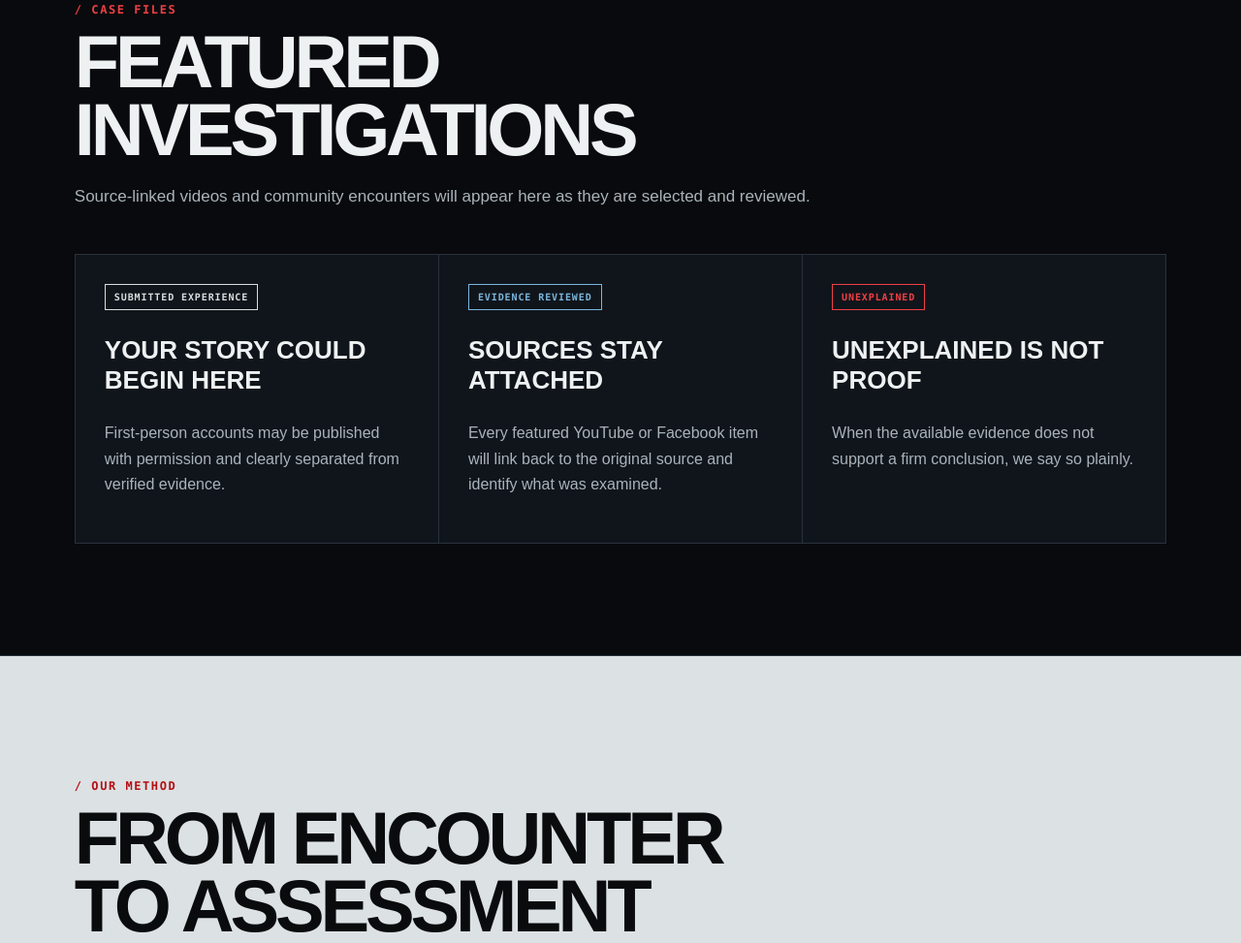
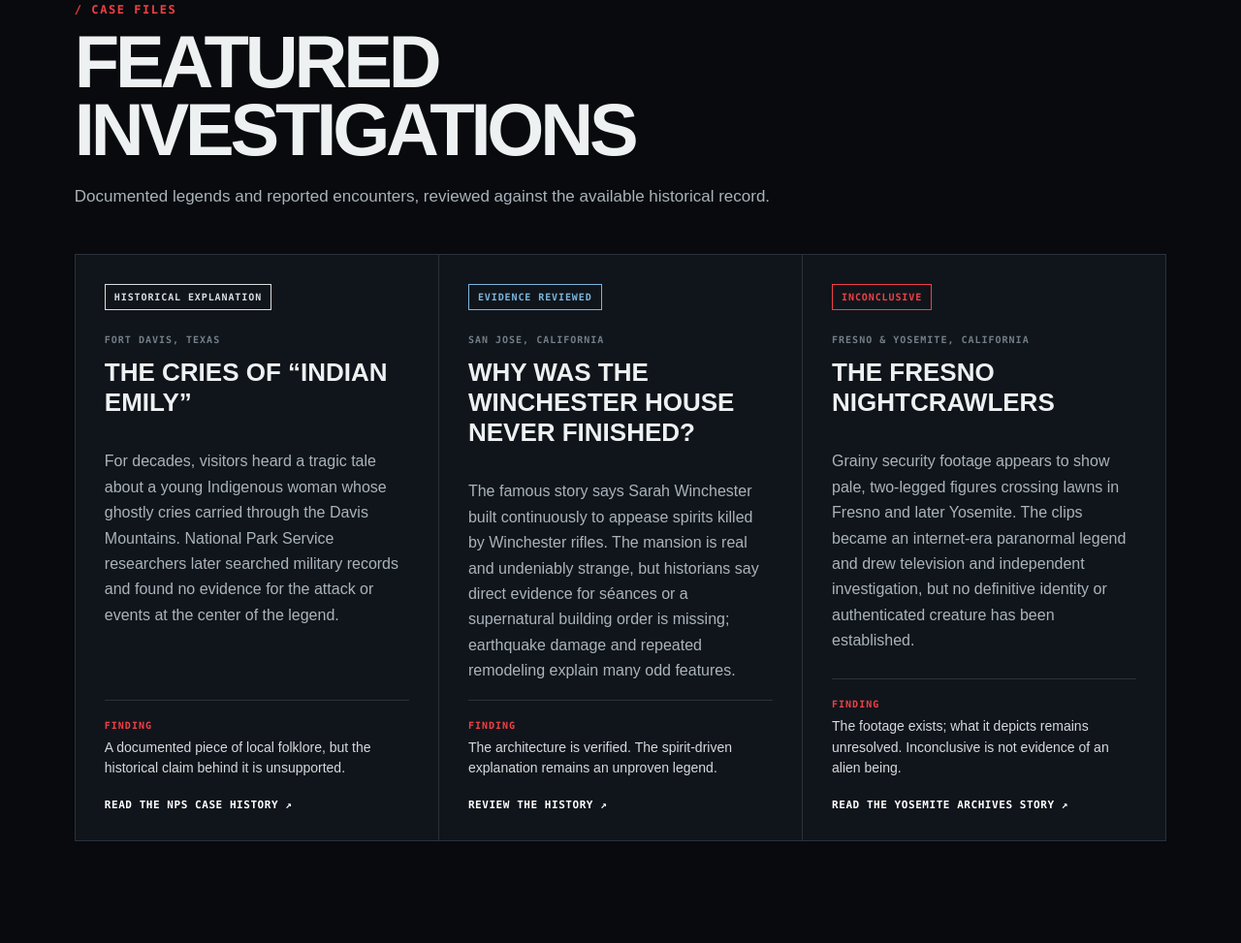
Before and after one commit to theetrufff5-prog/paranormal-fact-checked, a website: page public/index.html in a window 1280 px wide. Shown: the part 1025-1998 px from the top of the page at 97% size. Drawn offline with Linux system fonts and the light colour scheme.

Commit message:
Add first paranormal case files

```diff
--- a/public/index.html
+++ b/public/index.html
@@ -7,6 +7,7 @@
   <title>Paranormal: Fact Checked | Claims. Evidence. The Unknown.</title>
   <link rel="icon" href="paranormal-fact-checked-promo.png">
   <link rel="stylesheet" href="styles.css">
+  <style>.case-card{display:flex;flex-direction:column}.case-card h3{margin:13px 0 16px}.case-card .case-location{margin:25px 0 0;color:#737e87;font:700 10px var(--mono);letter-spacing:.1em}.status{align-self:flex-start}.explanation{color:#d8dde0}.case-finding{margin-top:auto;padding:20px 0;border-top:1px solid var(--line)}.case-finding b,.case-finding span{display:block}.case-finding b{margin-bottom:7px;color:#ef4045;font:800 10px var(--mono);letter-spacing:.1em;text-transform:uppercase}.case-finding span{color:#d6dade;font-size:14px;line-height:1.55}.case-link{color:#fff;font:800 11px var(--mono);letter-spacing:.05em;text-decoration:none}.case-link:hover,.case-link:focus-visible{color:#ef4045}</style>
 </head>
 <body>
   <header class="site-header">
@@ -36,12 +37,30 @@
       <div class="section-heading">
         <p class="kicker">/ CASE FILES</p>
         <h2 id="investigations-title">Featured investigations</h2>
-        <p>Source-linked videos and community encounters will appear here as they are selected and reviewed.</p>
+        <p>Documented legends and reported encounters, reviewed against the available historical record.</p>
       </div>
       <div class="case-grid">
-        <article class="case-card"><span class="status submitted">SUBMITTED EXPERIENCE</span><h3>Your story could begin here</h3><p>First-person accounts may be published with permission and clearly separated from verified evidence.</p></article>
-        <article class="case-card"><span class="status review">EVIDENCE REVIEWED</span><h3>Sources stay attached</h3><p>Every featured YouTube or Facebook item will link back to the original source and identify what was examined.</p></article>
-        <article class="case-card"><span class="status unexplained">UNEXPLAINED</span><h3>Unexplained is not proof</h3><p>When the available evidence does not support a firm conclusion, we say so plainly.</p></article>
+        <article class="case-card">
+          <span class="status explanation">HISTORICAL EXPLANATION</span><p class="case-location">FORT DAVIS, TEXAS</p>
+          <h3>The cries of “Indian Emily”</h3>
+          <p>For decades, visitors heard a tragic tale about a young Indigenous woman whose ghostly cries carried through the Davis Mountains. National Park Service researchers later searched military records and found no evidence for the attack or events at the center of the legend.</p>
+          <div class="case-finding"><b>Finding</b><span>A documented piece of local folklore, but the historical claim behind it is unsupported.</span></div>
+          <a class="case-link" href="https://www.nps.gov/foda/learn/historyculture/indian-emily.htm" target="_blank" rel="noreferrer">READ THE NPS CASE HISTORY <span>↗</span></a>
+        </article>
+        <article class="case-card">
+          <span class="status review">EVIDENCE REVIEWED</span><p class="case-location">SAN JOSE, CALIFORNIA</p>
+          <h3>Why was the Winchester house never finished?</h3>
+          <p>The famous story says Sarah Winchester built continuously to appease spirits killed by Winchester rifles. The mansion is real and undeniably strange, but historians say direct evidence for séances or a supernatural building order is missing; earthquake damage and repeated remodeling explain many odd features.</p>
+          <div class="case-finding"><b>Finding</b><span>The architecture is verified. The spirit-driven explanation remains an unproven legend.</span></div>
+          <a class="case-link" href="https://www.history.com/articles/winchester-house-haunted" target="_blank" rel="noreferrer">REVIEW THE HISTORY <span>↗</span></a>
+        </article>
+        <article class="case-card">
+          <span class="status unexplained">INCONCLUSIVE</span><p class="case-location">FRESNO &amp; YOSEMITE, CALIFORNIA</p>
+          <h3>The Fresno Nightcrawlers</h3>
+          <p>Grainy security footage appears to show pale, two-legged figures crossing lawns in Fresno and later Yosemite. The clips became an internet-era paranormal legend and drew television and independent investigation, but no definitive identity or authenticated creature has been established.</p>
+          <div class="case-finding"><b>Finding</b><span>The footage exists; what it depicts remains unresolved. Inconclusive is not evidence of an alien being.</span></div>
+          <a class="case-link" href="https://www.nps.gov/yose/blogs/yosemite-the-weird-and-the-wonderful.htm" target="_blank" rel="noreferrer">READ THE YOSEMITE ARCHIVES STORY <span>↗</span></a>
+        </article>
       </div>
     </section>
 
```
